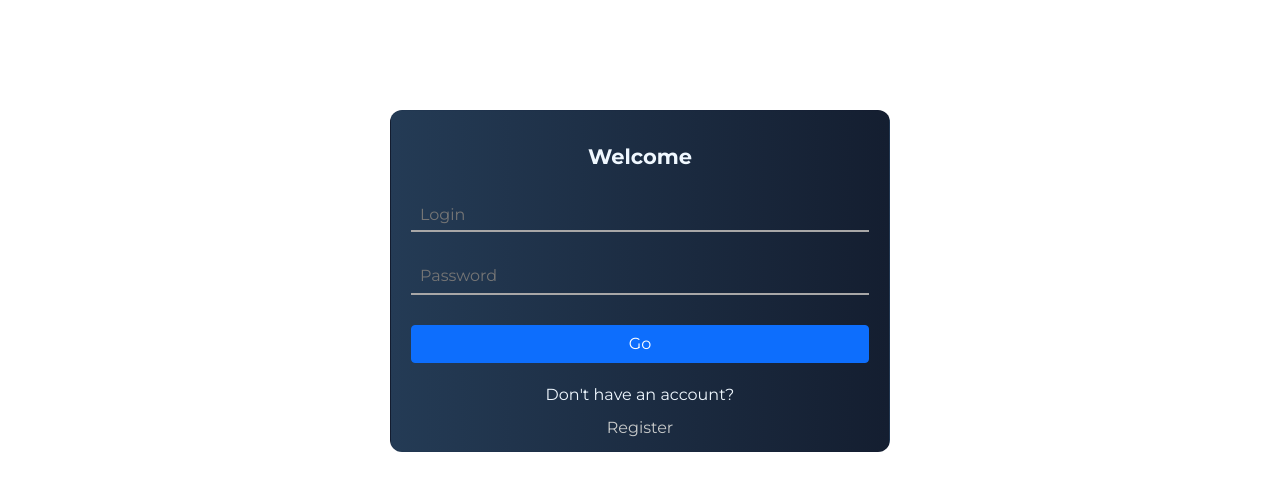
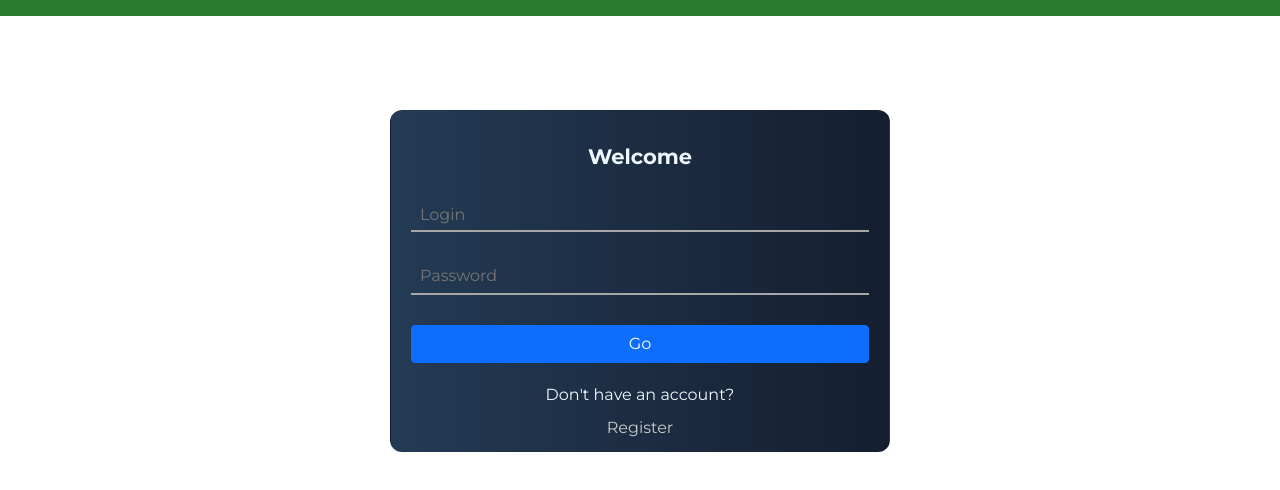
Before and after one commit to Mikelange110Mak/vue-auth, a Vue app: page / in a window 1280 px wide. Shown: the top 490 px of the page. Built offline with nearby package versions, Linux system fonts and the light colour scheme.

Commit message:
second commit

```diff
--- a/src/App.vue
+++ b/src/App.vue
@@ -1,10 +1,17 @@
 <template>
+  <the-header :class="{ greenHeader: headerColor, redHeader: !headerColor }">{{
+    errorMsg
+  }}</the-header>
   <router-view></router-view>
-  <div v-if="isError">{{ errorMsg }}</div>
 </template>
 
 <script>
+import TheHeader from "./components/TheHeader.vue";
+
 export default {
+  components: {
+    TheHeader,
+  },
   created() {
     this.$axios.interceptors.response.use(
       (res) => {
@@ -14,7 +21,7 @@ export default {
         if (err?.response?.status === 400) {
           this.isError = true;
           this.errorMsg = err.response.data;
-          //alert('pnh')
+          this.headerColor = false;
         }
 
         //Promise.reject(err)
@@ -25,6 +32,7 @@ export default {
     return {
       errorMsg: "",
       isError: false,
+      headerColor: true,
     };
   },
   methods: {
--- /dev/null
+++ b/src/components/TheHeader.vue
@@ -0,0 +1,19 @@
+<template>
+  <div class="header" :class="color">
+    <slot />
+  </div>
+</template>
+<script>
+export default {
+  emits: ["action"],
+  props: {
+    color: {
+      type: String,
+      default: "",
+      validator(value) {
+        return ["", "greenHeader", "redHeader"].includes(value);
+      },
+    },
+  },
+};
+</script>
--- a/src/main.css
+++ b/src/main.css
@@ -486,3 +486,13 @@ td.users__username>div>input:focus {
 .content .content__img-container img {
    max-height: 600px;
 }
+
+.greenHeader {
+   background-color: #297a2f;
+   border-color: #297a2f;
+}
+
+.redHeader {
+   background-color: #7a0808;
+   border-color: #7a0808;
+}
```
